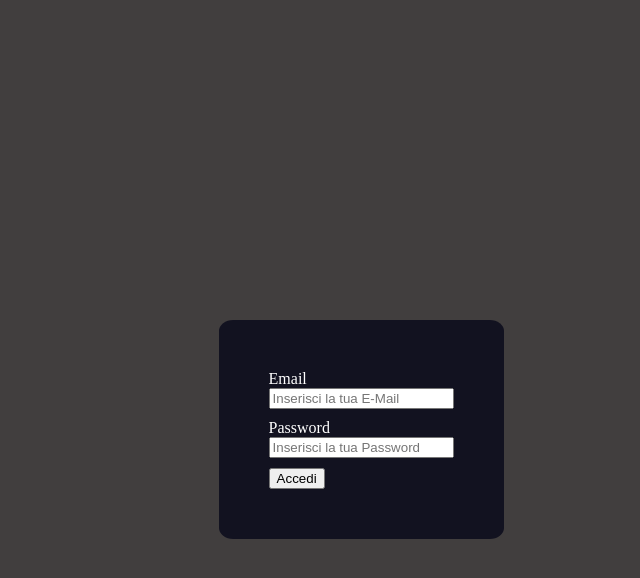
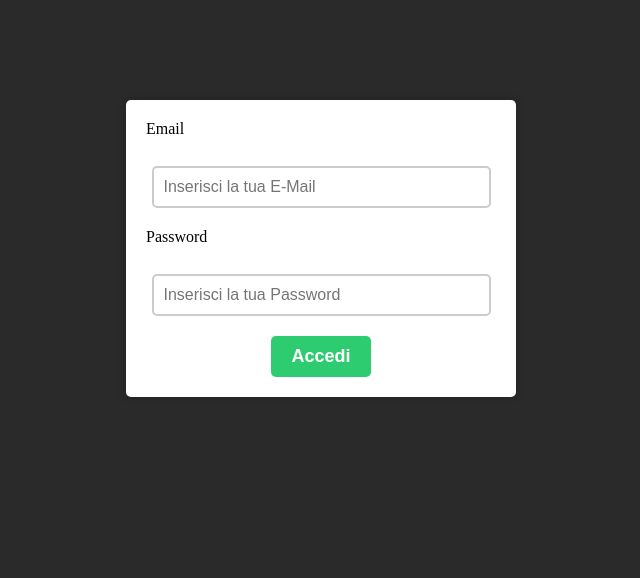
Before and after one commit to CristianLaporta/Progetto-Gestionale---Corso-Java-Developer, a plain HTML site: page FrontEnd/index.html in a window 1280 px wide. Shown: the whole page, without its empty margins (319-959 px from the left). Drawn offline with Linux system fonts and the light colour scheme.

Commit message:
update giorno 28/02/23

```diff
--- a/FrontEnd/assets/css/componenti/menuenavbar.css
+++ b/FrontEnd/assets/css/componenti/menuenavbar.css
@@ -10,7 +10,9 @@
     z-index: 999;
 }
 #logo{
-    width: 90px;
+    width: 40px;
+    height: 30px;
+    margin: 5px;
 }
 #menuLaterale, #menuLaterale2{
     position: fixed;
--- a/FrontEnd/assets/css/pagine/login.css
+++ b/FrontEnd/assets/css/pagine/login.css
@@ -1,30 +1,57 @@
+/* Applicando il CSS al componente login */
 body{
-    background-color: rgb(65, 62, 62);
+    background-color: #2a2a2a;
 }
-#login{
-    position: absolute;
-    top: 40%;
-    left: 42%;
-  background-color: rgb(18, 18, 32);
-  padding: 50px;
-  border-radius: 5%;
+#login {
+    width: 350px;
+    margin: 100px auto;
+    padding: 20px;
+    background-color: #fff;
+    border-radius: 5px;
+    box-shadow: 0 0 10px rgba(0,0,0,0.2);
+    text-align: center;
+  }
 
-}
-label{
-    color: rgb(255, 255, 255);
-}
-input{
+  /* Stile del titolo della pagina */
+  h1 {
+    text-align: center;
+    font-size: 28px;
+    font-weight: 700;
+    margin-bottom: 30px;
+  }
+
+  /* Stile delle etichette di input */
+  label {
+    display: block;
+    font-size: 16px;
+    font-weight: 500;
     margin-bottom: 10px;
-}
+    text-align: left;
+  }
 
-@media only screen and (max-width:811px) {
+  /* Stile degli input */
+  input {
+    width: 90%;
+    padding: 10px;
+    border: 2px solid #ccc;
+    border-radius: 5px;
+    font-size: 16px;
+    margin-bottom: 20px;
+  }
 
-    #login{
-        position: absolute;
-        top: 30%;
-        left: 10%;
-width: 100%;
-    background-color: transparent;
+  /* Stile del pulsante di accesso */
+  button {
+    background-color: #2ecc71;
+    color: #fff;
+    border: none;
+    border-radius: 5px;
+    font-size: 18px;
+    font-weight: 700;
+    padding: 10px 20px;
+    cursor: pointer;
+  }
 
-    }
+  /* Stile del pulsante di accesso al passaggio del mouse */
+  button:hover {
+    background-color: #27ae60;
   }
```
Also changed, not shown: FrontEnd/assets/img/logo.png.
